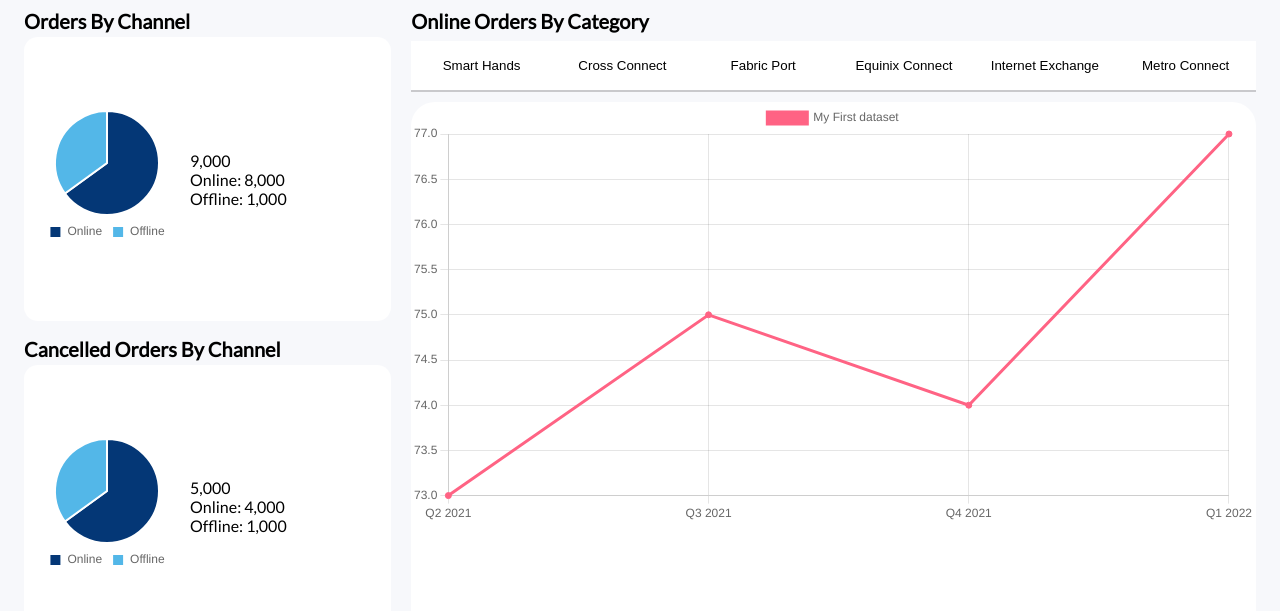
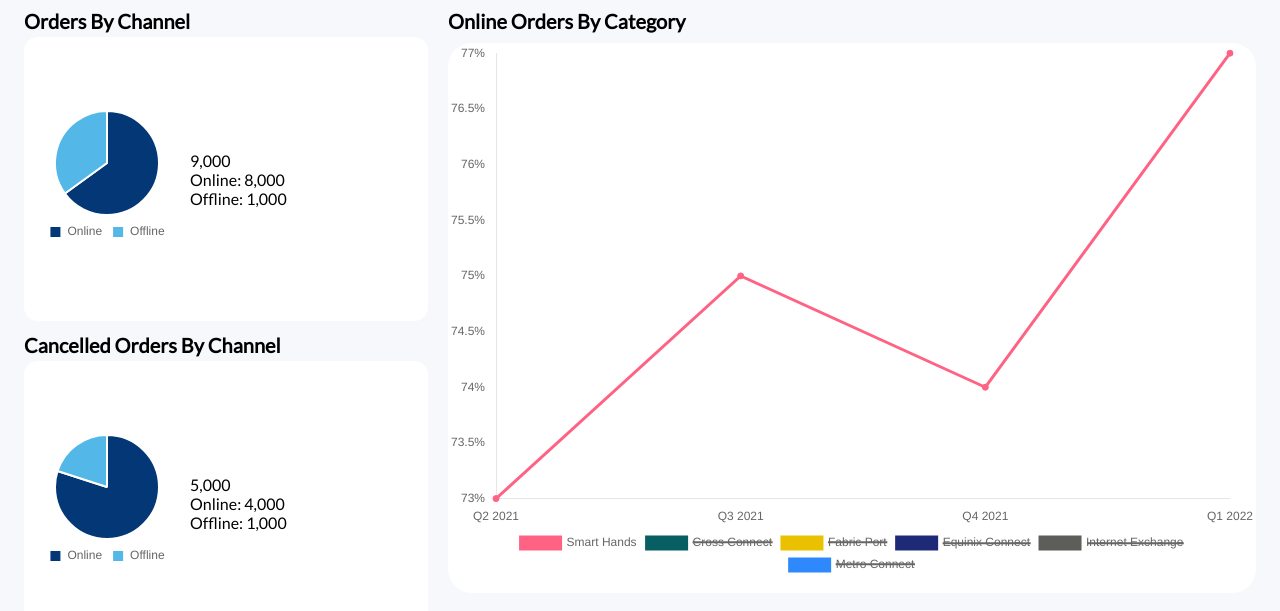
Before and after one commit to sebbycake/ecp-dashboard, a Gatsby site: page / in a window 1280 px wide. Shown: the part 299-910 px from the top of the page. Built offline with nearby package versions, Linux system fonts and the light colour scheme; Gatsby itself is replaced by a stand-in of ours.

Commit message:
Added multiple line charts for specific order types, and configured chart options for pie and line

```diff
--- a/src/pages/index.js
+++ b/src/pages/index.js
@@ -2,7 +2,7 @@ import * as React from "react"
 
 // charts components import
 import { Chart } from 'react-chartjs-2';
-import { Chart as ChartJS , registerables } from 'chart.js'
+import { Chart as ChartJS, registerables } from 'chart.js'
 
 // local components import
 import Header from "../components/header/header"
@@ -16,11 +16,11 @@ ChartJS.register(...registerables)
 // data from API
 
 const metricsData = [
-  {stats: 580, growth_rate: 0.25},
-  {stats: 300, growth_rate: 0.15},
-  {stats: 250, growth_rate: 0.07},
-  {stats: 600, growth_rate: 0.05},
-  {stats: 105, growth_rate: -0.10},
+  { stats: 580, growth_rate: 0.25 },
+  { stats: 300, growth_rate: 0.15 },
+  { stats: 250, growth_rate: 0.07 },
+  { stats: 600, growth_rate: 0.05 },
+  { stats: 105, growth_rate: -0.10 },
 ]
 
 const total_order_card = {
@@ -37,21 +37,17 @@ const cancelled_order_card = {
   offlineOrders: "1,000"
 }
 
-// pie chart
+const renderOrdersData = (data_list) => {
   const orders_data = {
-  labels: [
-      'Online',
-      'Offline',
-  ],
+    labels: ['Online', 'Offline'],
     datasets: [{
-      data: [65, 35],
-      backgroundColor: [
-          '#043776',
-          '#53B7E8',
-      ],
+      data: data_list,
+      backgroundColor: ['#043776', '#53B7E8'],
       hoverOffset: 4
     }]
-};
+  }
+  return orders_data
+}
 
 const pie_chart_options = {
   responsive: true,
@@ -64,6 +60,13 @@ const pie_chart_options = {
         boxWidth: 12,
         boxHeight: 12
       }
+    },
+    tooltip: {
+      callbacks: {
+        label: (context) => {
+          return `${context.parsed}%`
+        }
+      }
     }
   },
 }
@@ -71,15 +74,88 @@ const pie_chart_options = {
 
 // -------------------------------
 
-const specific_order_data = {
+const specific_order_type_data = {
   labels: ['Q2 2021', 'Q3 2021', 'Q4 2021', 'Q1 2022'],
-  datasets: [{
-    label: 'My First dataset',
+  datasets: [
+    {
+      label: 'Smart Hands',
       backgroundColor: 'rgb(255, 99, 132)',
       borderColor: 'rgb(255, 99, 132)',
       data: [73, 75, 74, 77],
-  }]
+    },
+    {
+      label: 'Cross Connect',
+      backgroundColor: '#085f63',
+      borderColor: '#085f63',
+      data: [77, 78, 78, 78],
+      hidden: true,
+    },
+    {
+      label: 'Fabric Port',
+      backgroundColor: '#eac100',
+      borderColor: '#eac100',
+      data: [42, 42, 44, 46],
+      hidden: true,
+    },
+    {
+      label: 'Equinix Connect',
+      backgroundColor: '#1e2a78',
+      borderColor: '#1e2a78',
+      data: [10, 9, 10, 13],
+      hidden: true,
+    },
+    {
+      label: 'Internet Exchange',
+      backgroundColor: '#5d5d5a',
+      borderColor: '#5d5d5a',
+      data: [16, 17, 10, 10],
+      hidden: true,
+    },
+    {
+      label: 'Metro Connect',
+      backgroundColor: '#2f89fc',
+      borderColor: '#2f89fc',
+      data: [49, 45, 46, 50],
+      hidden: true,
+    },
+  ] // end of datasets key
 };
+
+const line_chart_options = {
+  responsive: true,
+  aspectRatio: 1.5,
+  maintainAspectRatio: true,
+  plugins: {
+    legend: {
+      position: 'bottom',
+    },
+    tooltip: {
+      callbacks: {
+        label: (context) => {
+          console.log(context)
+          return `${context.raw}%`
+        }
+      }
+    }
+  },
+  scales: {
+    x: {
+      grid: {
+        display: false
+      }
+    },
+    y: {
+      grid: {
+        display: false
+      },
+      ticks: {
+        callback: (value, index, values) => {
+          return `${value}%`
+        }
+      }
+    }
+  }
+}
 
 // markup
 const IndexPage = () => {
@@ -90,18 +166,18 @@ const IndexPage = () => {
 
       <MetricTitle title="Quarterly Overview" />
 
-      <MetricCardList data={metricsData}/>
+      <MetricCardList data={metricsData} />
 
       <section className="orders-card-container">
 
         <div className="orders-grid-container">
           <MetricTitle title="Online Orders By Category" />
           <div className="orders-charts">
-            <SelectorBtnList />
+            {/* <SelectorBtnList /> */}
             <div class="orders-charts-container">
               <div class="orders-combo-chart">
                 {/* <canvas id="online-orders-combo-chart"></canvas> */}
-                <Chart type="line" data={specific_order_data} />
+                <Chart type="line" data={specific_order_type_data} options={line_chart_options} />
               </div>
             </div>
           </div> {/* end of orders charts */}
@@ -109,13 +185,12 @@ const IndexPage = () => {
 
         <div class="orders-metric-card-a">
           <MetricTitle title="Orders By Channel" />
-          <OrderCard order_card={total_order_card} chart={<Chart type="pie" data={orders_data} options={pie_chart_options} />} />
+          <OrderCard order_card={total_order_card} chart={<Chart type="pie" data={renderOrdersData([65, 35])} options={pie_chart_options} />} />
         </div>
-
 
         <div class="orders-metric-card-b">
           <MetricTitle title="Cancelled Orders By Channel" />
-          <OrderCard order_card={cancelled_order_card} chart={<Chart type="pie" data={orders_data} options={pie_chart_options} />} />
+          <OrderCard order_card={cancelled_order_card} chart={<Chart type="pie" data={renderOrdersData([80, 20])} options={pie_chart_options} />} />
         </div>
 
       </section>
```
Lines whose indentation alone changed are shown as unchanged.
